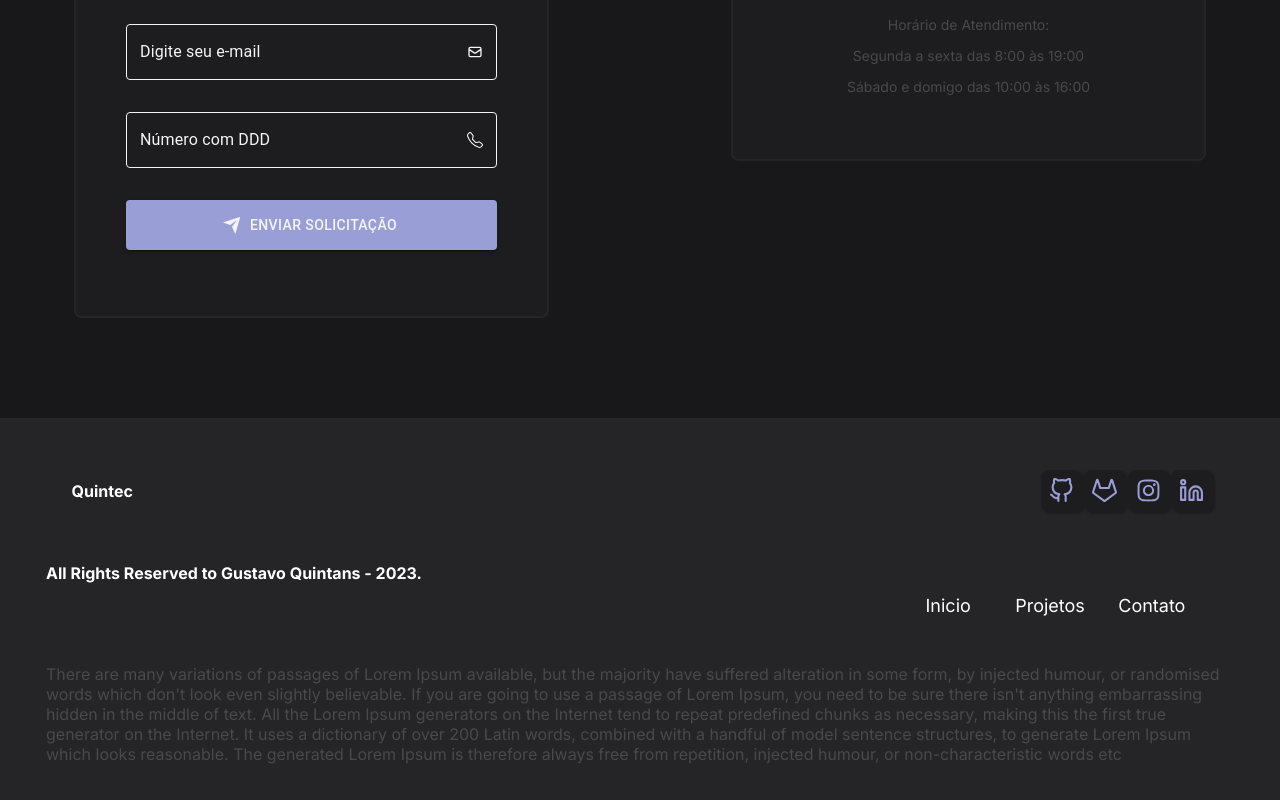
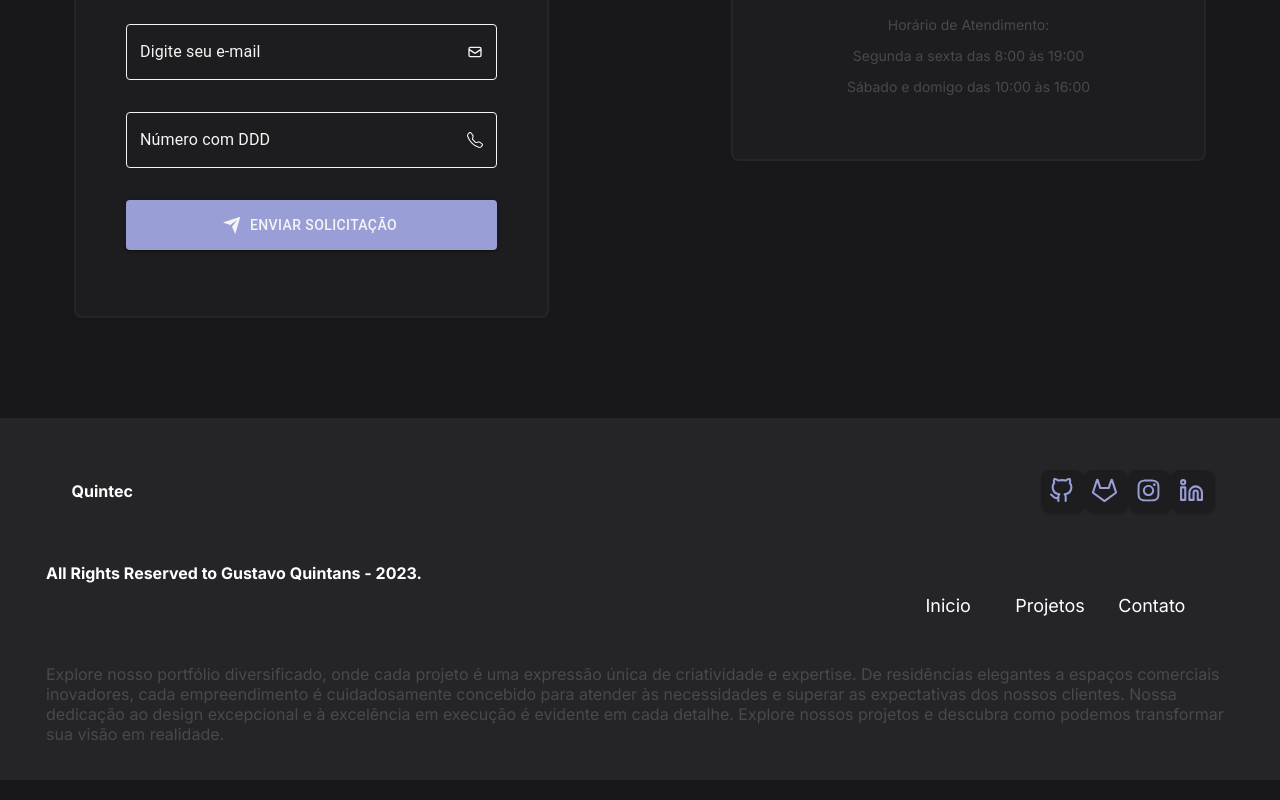
Before and after one commit to Quintecs/next-jest-ts-website-quintansc, a Next.js app: page /contato in a window 1280 px wide. Shown: the part 594-1394 px from the top of the page. Built offline with nearby package versions, Linux system fonts and the light colour scheme.

Commit message:
fix: textos escritos corretamente

```diff
--- a/pages/home/index.tsx
+++ b/pages/home/index.tsx
@@ -159,7 +159,7 @@ const Home = ({ gitUser, repositories }: any) => {
         <ContactContainer>
            <ImageCustom src={PngcontactImage} width={625} height={95} alt="Contact me"/>
            <h2>Entre em contato</h2>
-           <p>Estou pronto para transformar suas ideias em realidade! Não hesite em me contatar para discutir seu projeto ou apenas para dizer olá. Estou ansioso para ouvir de você!</p>
+           <p>Vamos transformar suas ideias em realidade! Entre em contato para discutir seu projeto ou apenas para dizer olá. Aguardo ansiosamente para ouvir de você!</p>
            <Button variant="outlined" color="inherit" startIcon={<BsChat />} style={{ marginTop: '20px', padding: '15px 90px'} }> <Link href={'/contato'}>Entre em Contato</Link> </Button>
         </ContactContainer>
       </ContainerCustom>
--- a/src/components/CardProjects/style.ts
+++ b/src/components/CardProjects/style.ts
@@ -1,3 +1,4 @@
+import Link from "next/link"
 import styled from "styled-components"
 
 const FlagsContainer = styled.div`
@@ -9,8 +10,8 @@ const FlagsContainer = styled.div`
   }
 `
 
-const CardProjectContainer = styled.a`
-  max-width: 375px;
+const CardProjectContainer = styled(Link)`
+  max-width: 435px;
   margin: 0 10px;
 
   p{ color: #49494D; }
--- a/src/components/Footers/desktop/index.tsx
+++ b/src/components/Footers/desktop/index.tsx
@@ -18,7 +18,7 @@ const DesktopFooter = (): React.ReactElement => {
             <Grid item={true} xs={1}><Link href={'/projetos'}>Projetos</Link></Grid>
             <Grid item={true} xs={1}><Link href={'/contato'} >Contato</Link></Grid>
           </GridNormal>
-          <Grid item={true} xs={12}><p style={{ color: "#49494D" }}>There are many variations of passages of Lorem Ipsum available, but the majority have suffered alteration in some form, by injected humour, or randomised words which don't look even slightly believable. If you are going to use a passage of Lorem Ipsum, you need to be sure there isn't anything embarrassing hidden in the middle of text. All the Lorem Ipsum generators on the Internet tend to repeat predefined chunks as necessary, making this the first true generator on the Internet. It uses a dictionary of over 200 Latin words, combined with a handful of model sentence structures, to generate Lorem Ipsum which looks reasonable. The generated Lorem Ipsum is therefore always free from repetition, injected humour, or non-characteristic words etc</p></Grid>
+          <Grid item={true} xs={12}><p style={{ color: "#49494D" }}>Explore nosso portfólio diversificado, onde cada projeto é uma expressão única de criatividade e expertise. De residências elegantes a espaços comerciais inovadores, cada empreendimento é cuidadosamente concebido para atender às necessidades e superar as expectativas dos nossos clientes. Nossa dedicação ao design excepcional e à excelência em execução é evidente em cada detalhe. Explore nossos projetos e descubra como podemos transformar sua visão em realidade. </p></Grid>
         </Grid>
       </Container>
     </footer>
--- a/src/components/Footers/index.tsx
+++ b/src/components/Footers/index.tsx
@@ -14,7 +14,7 @@ const Footer = (): React.ReactElement => {
         </GridNormal>
         <Grid item={true} xs={12}><SocialIconsComponent theme={{ backgroundColor: '#1D1D1F', color: '#999ED7'}} /></Grid>
         <Grid item={true} xs={12}><strong style={{ overflowWrap: "break-word", width: "250px", textAlign: "center" }}>All Rights Reserved to Gustavo Quintans - 2023.</strong></Grid>
-        <Grid item={true} xs={12}><p style={{ color: "#49494D" }}>There are many variations of passages of Lorem Ipsum available, but the majority have suffered alteration in some form, by injected humour, or randomised words which don't look even slightly believable. If you are going to use a passage of Lorem Ipsum, you need to be sure there isn't anything embarrassing hidden in the middle of text. All the Lorem Ipsum generators on the Internet tend to repeat predefined chunks as necessary, making this the first true generator on the Internet. It uses a dictionary of over 200 Latin words, combined with a handful of model sentence structures, to generate Lorem Ipsum which looks reasonable. The generated Lorem Ipsum is therefore always free from repetition, injected humour, or non-characteristic words etc</p></Grid>
+        <Grid item={true} xs={12}><p style={{ color: "#49494D" }}> Explore nosso portfólio diversificado, onde cada projeto é uma expressão única de criatividade e expertise. De residências elegantes a espaços comerciais inovadores, cada empreendimento é cuidadosamente concebido para atender às necessidades e superar as expectativas dos nossos clientes. Nossa dedicação ao design excepcional e à excelência em execução é evidente em cada detalhe. Explore nossos projetos e descubra como podemos transformar sua visão em realidade. </p></Grid>
       </Grid>
     </footer>
   )
```
Also changed, not shown: pages/projetos/index.tsx (+6 -1 lines).
